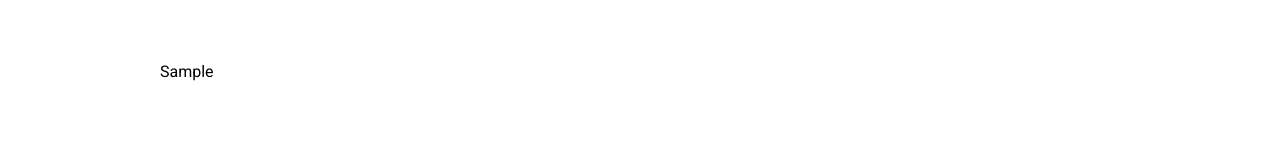
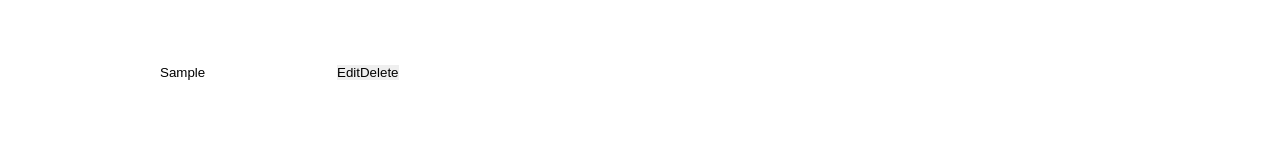
Before and after one commit to khayss/Todo-app, a React (Vite) app: page / in a window 1280 px wide. Both pictures are taken after typing "Sample" into the empty fields and a click on the input "add". Shown: the part 152-300 px from the top of the page. Built offline with nearby package versions, Linux system fonts and the light colour scheme.

Commit message:
add edit functionality

```diff
--- a/src/App.tsx
+++ b/src/App.tsx
@@ -4,15 +4,26 @@ import TodoInput from "./components/TodoInput";
 import "./components/Header.css";
 import { useState } from "react";
 import TodoItem from "./components/TodoItem";
+import { Todo } from "./types/Todo";
 
 function App() {
-  const todosArray: string[] = [];
-  const [todos, setTodos] = useState(todosArray);
+  const [todos, setTodos] = useState<Todo[]>([]);
   const addTodo = (todo: string) => {
-    setTodos((prev: string[]) => [...prev, todo]);
-    console.log(todos);
+    setTodos((prev: Todo[]) => [
+      ...prev,
+      { id: prev.length < 1 ? 0 : prev[prev.length - 1].id + 1, value: todo },
+    ]);
   };
-
+  const updateTodo = (id: number, value: string) => {
+    const index = todos.findIndex((todo) => todo.id === id);
+    if (index >= 0) {
+      const todo: Todo = { id, value };
+      setTodos((prev) => {
+        prev.splice(index, 1, todo);
+        return prev;
+      });
+    }
+  };
   return (
     <>
       <>
@@ -26,8 +37,8 @@ function App() {
           {todos.map((item, index) => (
             <TodoItem
               todo={item}
-              id={index.toString()}
               key={"todo" + index.toString()}
+              updateTodo={updateTodo}
             />
           ))}
         </div>
--- a/src/components/TodoItem.tsx
+++ b/src/components/TodoItem.tsx
@@ -1,7 +1,54 @@
-function TodoItem(props: { todo: string; id: string }) {
+import { ChangeEvent, KeyboardEvent, useState } from "react";
+import { Todo } from "../types/Todo";
+
+function TodoItem(props: {
+  todo: Todo;
+  updateTodo: (id: number, value: string) => void;
+}) {
+  const [readOnly, setReadOnly] = useState(true);
+  const [todo, setTodo] = useState(props.todo.value);
+  const [editText, setEditText] = useState("Edit");
+  const handleEdit = (id: number) => {
+    if (editText === "Edit") {
+      document.getElementById("todo-item-" + id.toString())!.focus();
+      setEditText("Save");
+      setReadOnly(false);
+    } else if (editText === "Save") {
+      setReadOnly(true);
+      setEditText("Edit");
+      props.updateTodo(id, todo);
+    }
+  };
+
+  const handleChange = (event: ChangeEvent<HTMLInputElement>) => {
+    setTodo(event.target.value);
+  };
+
+  const handleDelete = (event: React.MouseEvent<HTMLButtonElement>) => {
+    console.log(event);
+  };
   return (
-    <div>
-      <p data-todoid={props.id}>{props.todo}</p>
+    <div className="todo-item-container">
+      <input
+        type="text"
+        value={todo}
+        readOnly={readOnly}
+        onChange={handleChange}
+        id={"todo-item-" + props.todo.id.toString()}
+        onKeyDown={(event: KeyboardEvent<HTMLInputElement>) => {
+          if (event.key === "Enter") {
+            handleEdit(props.todo.id);
+          }
+        }}
+      />
+      <button
+        onClick={() => {
+          handleEdit(props.todo.id);
+        }}
+      >
+        {editText}
+      </button>
+      <button onClick={handleDelete}>Delete</button>
     </div>
   );
 }
--- /dev/null
+++ b/src/types/Todo.ts
@@ -0,0 +1,4 @@
+export interface Todo {
+    id: number;
+    value: string;
+  }
```
